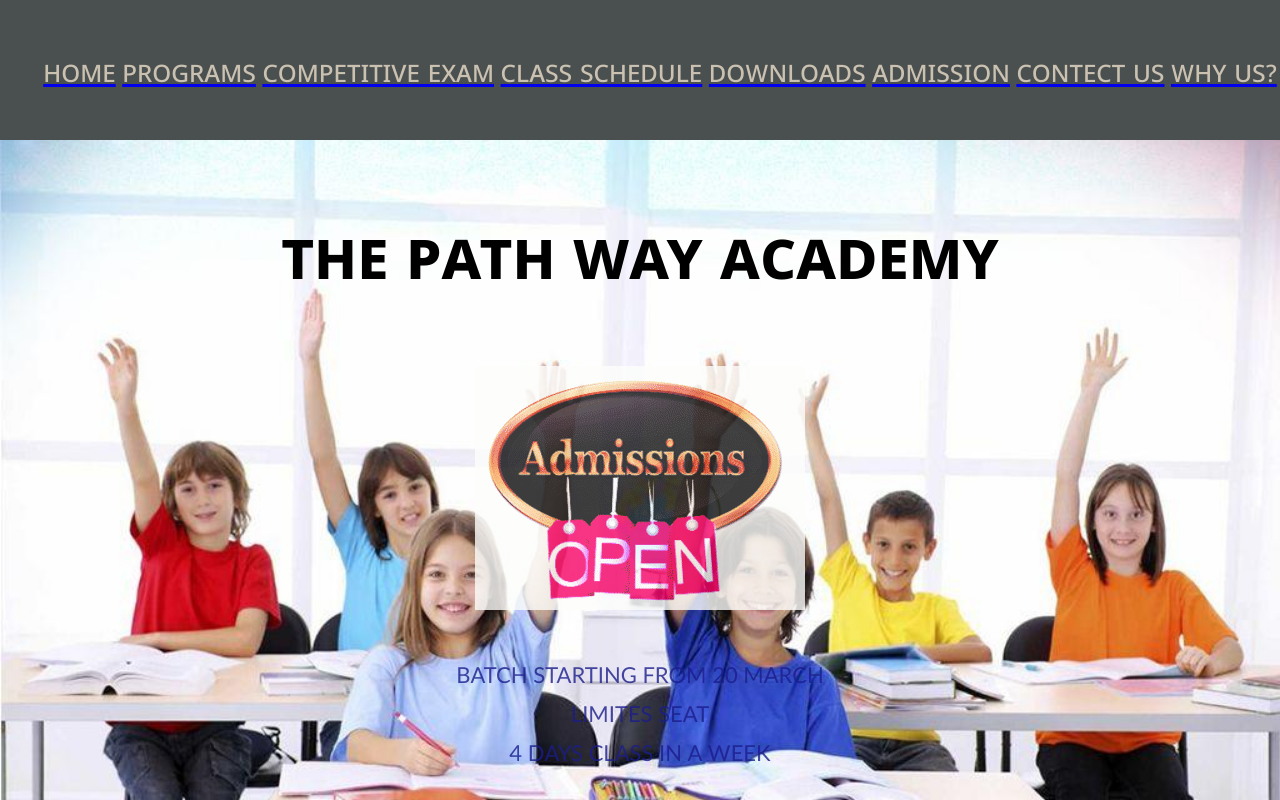
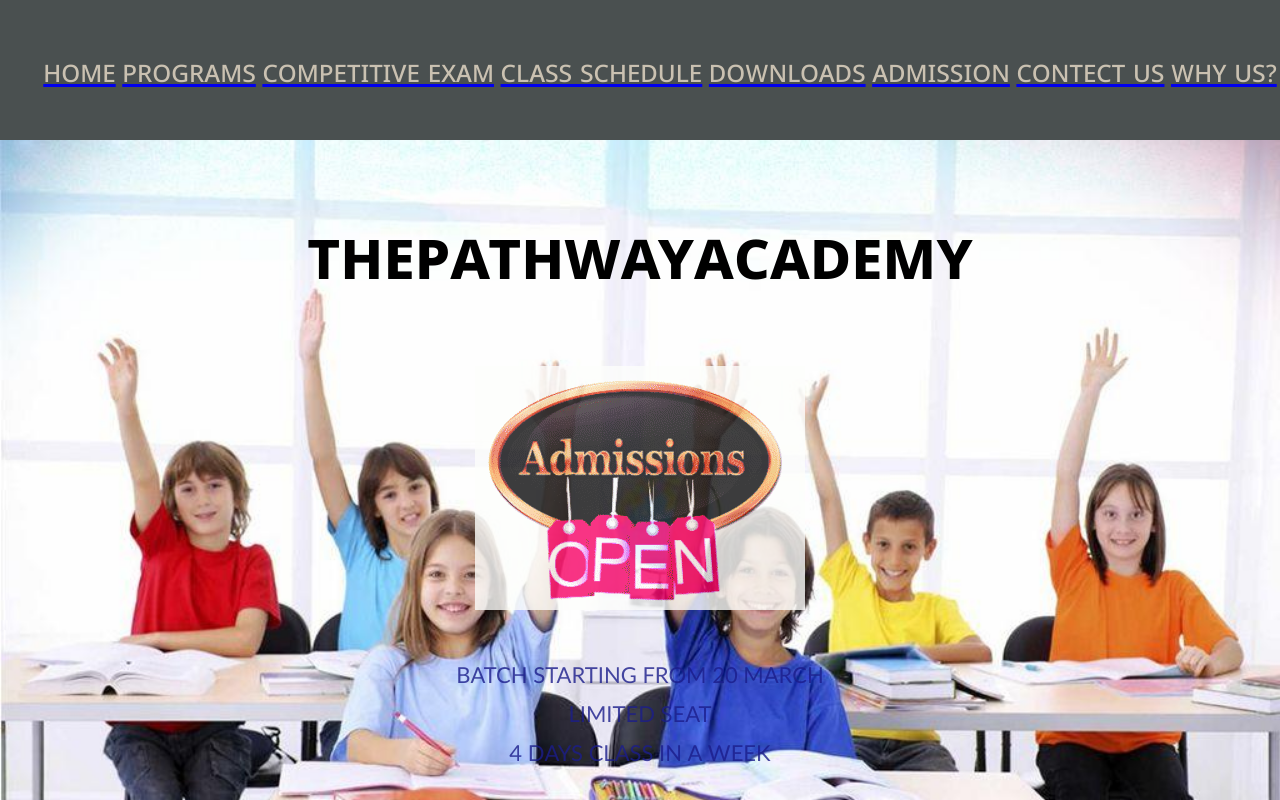
Before and after one commit to lyfofvipin/School_Management, a React (Create React App) app: page /admission in a window 1280 px wide. Built offline with nearby package versions, Linux system fonts and the light colour scheme.

Commit message:
fix typos

```diff
--- a/src/App.js
+++ b/src/App.js
@@ -16,7 +16,8 @@ function App() {
   return (
     <Router>
       <Nav />
-      <h3 className="h1_class">The Path Way Academy</h3>
+      <title>TPWA</title>
+      <h3 className="h1_class">ThePathWayAcademy</h3>
       <Switch>
         <div className="App">
           <Route path="/School_Management" exact component={Home} />
--- a/src/admission.js
+++ b/src/admission.js
@@ -8,7 +8,7 @@ function Admission() {
       <div>
         <p className="batch">
           Batch starting from 20 March <br />
-          Limites Seat<br />
+          Limited Seat<br />
           4 Days Class in a Week<br />
         </p>
       </div>
--- a/src/home.js
+++ b/src/home.js
@@ -5,7 +5,6 @@ import {Link} from 'react-router-dom';
 function Home() {
   return (
     <div className="App">
-      <title>TPWA</title>
       <table className="menu_list">
         <td className="box"><Link to='/programs'>Programs</Link></td>
         <td className="box"><Link to='/competitive'>Competitive Exam</Link></td>
@@ -14,7 +13,7 @@ function Home() {
       <table className="menu_list">
         <td className="box"><Link to='/downloads'>Downloads</Link></td>
         <td className="box"><Link to='/admission'>Admission</Link></td>
-        <td className="box"><Link to='/contect'>Contect US</Link></td>
+        <td className="box"><Link to='/contect'>contact US</Link></td>
       </table>
       <table className="menu_list">
         <td className="box"><Link to='/why_us'>Why US?</Link></td>
```
